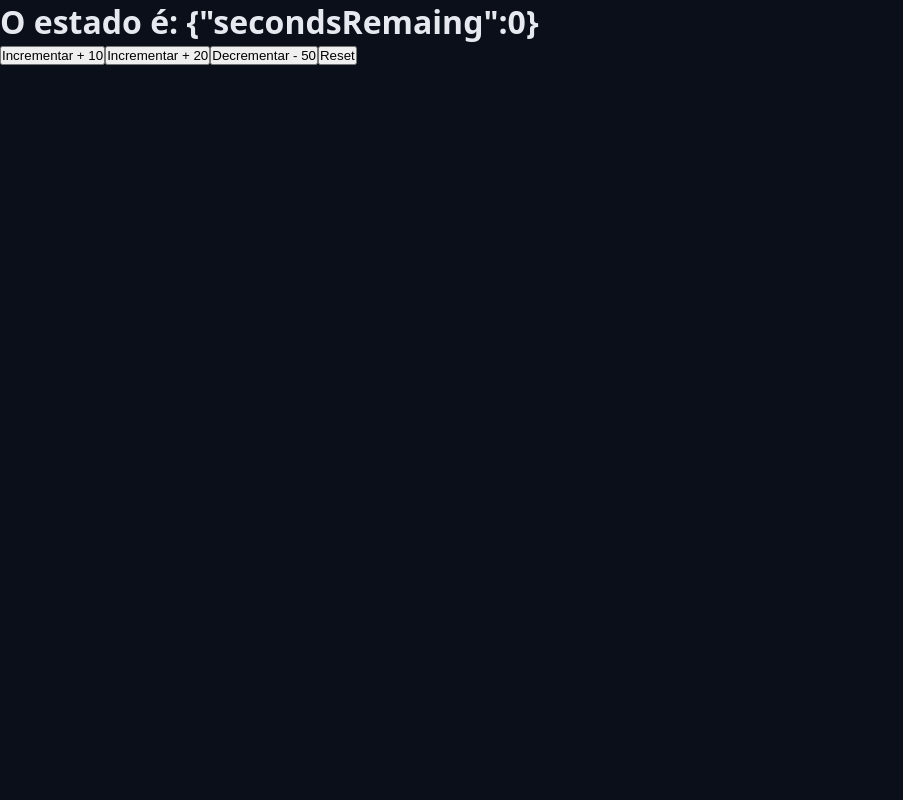
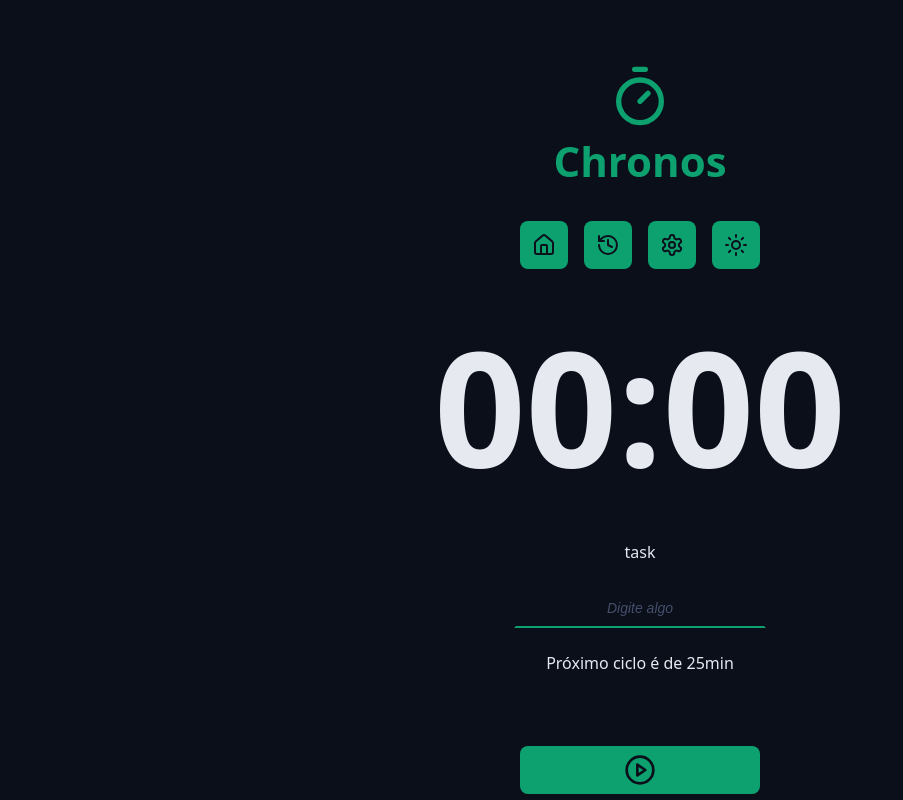
Before and after one commit to tiago-g-sales/chronos-pomodoro, a React (Vite) app: page / in a window 1280 px wide. Shown: the top 800 px of the page, without its empty margins (0-903 px from the left). Built offline with nearby package versions, Linux system fonts and the light colour scheme.

Commit message:
update project implement finish reducer

```diff
--- a/src/components/MainForm/index.tsx
+++ b/src/components/MainForm/index.tsx
@@ -7,24 +7,25 @@ import { TaskModel } from "../../models/TaskModel";
 import { useTaskContext } from "../../contexts/TaskContext/useTaskContext";
 import { getNextCycle } from "../../utils/getNextCycle";
 import { getNextCycleType } from "../../utils/getNextCycleType";
-import { formatSecondsToMinutes } from "../../utils/formatSecondsToMinutes";
+import { TaskActionTypes } from "../../contexts/TaskContext/taskActions";
+import { Tips } from "../Tips";
 
 
 export function MainForm( ) {
 
-  const {state, setState} = useTaskContext();
+  const {state, dispatch} = useTaskContext();
   //const [taskNAme, setTaskName] = useState('');
   const taskNameInput = useRef<HTMLInputElement>(null);
 
   const nextCycle = getNextCycle(state.currentCycle);
   const nextCycleType = getNextCycleType(nextCycle);
 
+
   function handleCreateNewTask(event: React.FormEvent<HTMLFormElement>) {
     event.preventDefault();
     // Aqui você pode adicionar a lógica para criar uma nova tarefa
 
     if (taskNameInput.current === null) return;
-
 
     const taskName = taskNameInput.current.value.trim();
     if (!taskName){
@@ -43,37 +44,21 @@ export function MainForm( ) {
 
     };
 
-    const secondsRemaining = newTask.duration * 60
+    dispatch({type: TaskActionTypes.START_TASK, payload: newTask})
 
-    setState(prevState => {
-      return {
-        ...prevState,
-        config: {...prevState.config},
-        activeTask: newTask,
-        currentCycle: nextCycle,
-        secondsRemaining,
-        formattedSecondsRemaining: formatSecondsToMinutes(secondsRemaining),
-        tasks: [...prevState.tasks, newTask ]
-      };
-    });
+    const worker = new Worker(
+      new URL('../../workers/timerWorker.js', import.meta.url),
+    );
+    worker.postMessage('Olá Mundo!');
+
+    worker.onmessage = function(event){
+      console.log('PRINCIPAL recebeu: ', event.data);
+
+    };
   }
 
   function handleInterruptTask(){
-    setState(prevState => {
-      return {
-        ...prevState,
-        activeTask: null,
-        secondsRemaining: 0,
-        formattedSecondsRemaining: '00:00',
-        tasks: prevState.tasks.map(task => {
-          if (prevState.activeTask && prevState.activeTask.id === task.id) {
-            return {...task, interruptDate: Date.now()}
-          }
-          return task
-        } )
-      };
-    });
-
+    dispatch({type: TaskActionTypes.INTERRUPT_TASK})
 }
     return (
 
@@ -92,7 +77,7 @@ export function MainForm( ) {
         </div>
 
         <div className='formRow'>
-          <p>Próximo intervalo é de 25 min </p>
+          <Tips/>
         </div>
         {state.currentCycle > 0 && (
           <div className='formRow'>
--- /dev/null
+++ b/src/components/Tips/index.tsx
@@ -0,0 +1,36 @@
+import { useTaskContext } from "../../contexts/TaskContext/useTaskContext";
+import { getNextCycle } from "../../utils/getNextCycle";
+import { getNextCycleType } from "../../utils/getNextCycleType";
+
+
+
+export function Tips(){
+
+  const {state} = useTaskContext();
+  const nextCycle = getNextCycle(state.currentCycle);
+  const nextCycleType = getNextCycleType(nextCycle);
+
+
+    //tips
+    const tipsForWhenActiveTask = {
+        workTime: <span>Foque por {state.config.workTime}min</span>,
+        shortBreakTime: <span>Descanse por {state.config.shortBreakTime}min</span>,
+        longBreakTime: <span>Descanso longo</span>,
+    };
+
+
+    const tipsForNoActiveTask = {
+        workTime: <span>Próximo ciclo é de {state.config.workTime}min</span>,
+        shortBreakTime: <span>Próximo ciclo é de {state.config.shortBreakTime}min</span>,
+        longBreakTime: <span>Próximo descanso será longo</span>,
+    };
+
+
+    return (
+        <>
+          {!!state.activeTask && tipsForWhenActiveTask[state.activeTask.type]}
+          {!state.activeTask && tipsForNoActiveTask[nextCycleType]}
+        </>
+
+    )
+}
--- a/src/contexts/TaskContext/TaskContext.tsx
+++ b/src/contexts/TaskContext/TaskContext.tsx
@@ -1,16 +1,17 @@
 import { createContext } from "react";
 import { TaskStateModel } from "../../models/TaskStateModel";
 import { initialTaskState } from "./initialTaskState";
+import { TaskActionModel } from "./taskActions";
 
 
 export type TaskContextProps = {
     state: TaskStateModel;
-    setState: React.Dispatch<React.SetStateAction<TaskStateModel>>;
+    dispatch: React.Dispatch<TaskActionModel>;
 }
 
 export const initialContextValue = {
     state: initialTaskState,
-    setState: () => {},
+    dispatch: () => {},
 
 }
 
--- a/src/contexts/TaskContext/TaskContextProvider.tsx
+++ b/src/contexts/TaskContext/TaskContextProvider.tsx
@@ -1,6 +1,7 @@
-import { useEffect, useReducer, useState } from "react";
+import { useEffect, useReducer } from "react";
 import { initialTaskState } from "./initialTaskState";
 import { TaskContext } from "./TaskContext";
+import { taskReducer } from "./taskReducer";
 
 
 
@@ -8,55 +9,17 @@ export type TaskContextProviderProps = {
     children: React.ReactNode;
 }
 
-export function TaskContextProvider({ children }: TaskContextProviderProps ) {
+export function TaskContextProvider( {children} : TaskContextProviderProps) {
 
-    const [state, setState] = useState(initialTaskState);
+    const [state, dispatch] = useReducer(taskReducer , initialTaskState);
 
-    type ActionType ={
-        type: string,
-        payload?: number;
-    }
-
-    const [myState, dispatch ] = useReducer((state, action: ActionType) => {
-        console.log(state, action)
-
-        switch(action.type){
-            case 'INCREMENT':{
-                if (!action.payload) return state;
-                return {
-                    ...state, secondsRemaing: state.secondsRemaing + action.payload,
-                }
-            }
-            case 'DECREMENT':{
-                if (!action.payload) return state;
-                return {
-                    ...state, secondsRemaing: state.secondsRemaing - action.payload,
-                }
-            }
-            case 'RESET':{
-                return {
-                    secondsRemaing: 0,
-                }
-            }
-        }
-
-        return state;
-    }, {
-        secondsRemaing: 0,
-    } )
-
-    // useEffect(() => {
-    //     console.log(state)
-    // }, [state])
+     useEffect(() => {
+         console.log(state)
+     }, [state])
 
     return (
-        <TaskContext.Provider value={{state, setState}}>
-            <h1> O estado é: {JSON.stringify(myState)}</h1>
-            <button onClick={() => dispatch({type: 'INCREMENT', payload: 10 })}>Incrementar + 10</button>
-            <button onClick={() => dispatch({type: 'INCREMENT', payload: 20 })}>Incrementar + 20</button>
-            <button onClick={() => dispatch({type: 'DECREMENT', payload: 50 })}>Decrementar - 50</button>
-            <button onClick={() => dispatch({type: 'RESET'})}>Reset</button>
-
+        <TaskContext.Provider value={{state, dispatch}}>
+            {children}
         </TaskContext.Provider>
     )
 }
--- /dev/null
+++ b/src/contexts/TaskContext/taskActions.ts
@@ -0,0 +1,27 @@
+import { TaskModel } from "../../models/TaskModel"
+
+export enum TaskActionTypes  {
+    START_TASK = 'START_TASK',
+    INTERRUPT_TASK = 'INTERRUPT_TASK',
+    RESET_STATE = 'RESET_STATE',
+
+}
+
+
+export type TaskActionWithPayload = {
+    type: TaskActionTypes.START_TASK;
+    payload: TaskModel;
+}
+
+
+export type TaskActionWithoutPayload = {
+    type: TaskActionTypes.INTERRUPT_TASK;
+
+} | {
+    type: TaskActionTypes.RESET_STATE;
+}
+
+
+export type TaskActionModel =
+    | TaskActionWithPayload
+    | TaskActionWithoutPayload;
--- /dev/null
+++ b/src/contexts/TaskContext/taskReducer.ts
@@ -0,0 +1,49 @@
+import { TaskStateModel } from "../../models/TaskStateModel";
+import { formatSecondsToMinutes } from "../../utils/formatSecondsToMinutes";
+import { getNextCycle } from "../../utils/getNextCycle";
+import { TaskActionModel, TaskActionTypes } from "./taskActions";
+
+export function taskReducer(
+    state: TaskStateModel,
+    action: TaskActionModel
+): TaskStateModel {
+
+    switch(action.type){
+        case TaskActionTypes.START_TASK: {
+            const newTask = action.payload;
+            const nextCycle = getNextCycle(state.currentCycle);
+            const secondsRemaining = newTask.duration * 60;
+
+            return {
+                ...state,
+                activeTask: newTask,
+                currentCycle: nextCycle,
+                secondsRemaining,
+                formattedSecondsRemaining: formatSecondsToMinutes(secondsRemaining),
+                tasks: [...state.tasks, newTask],
+            };
+            }
+        case TaskActionTypes.INTERRUPT_TASK: {
+
+            return {
+                ...state,
+                activeTask: null,
+                secondsRemaining: 0,
+                formattedSecondsRemaining: '00:00',
+                tasks: state.tasks.map(task => {
+                    if (state.activeTask && state.activeTask.id === task.id) {
+                        return {...task, interruptDate: Date.now()}
+                    }
+                    return task
+                    } )
+
+            }
+        }
+        case TaskActionTypes.RESET_STATE: {
+
+            return state
+        }
+    }
+
+    return state
+}
--- /dev/null
+++ b/src/workers/timerWorker.js
@@ -0,0 +1,5 @@
+self.onmessage = function(event){
+    console.log('WORKER recebeu: ', event.data);
+
+    self,postMessage('Olá pra você também! ')
+};
```
